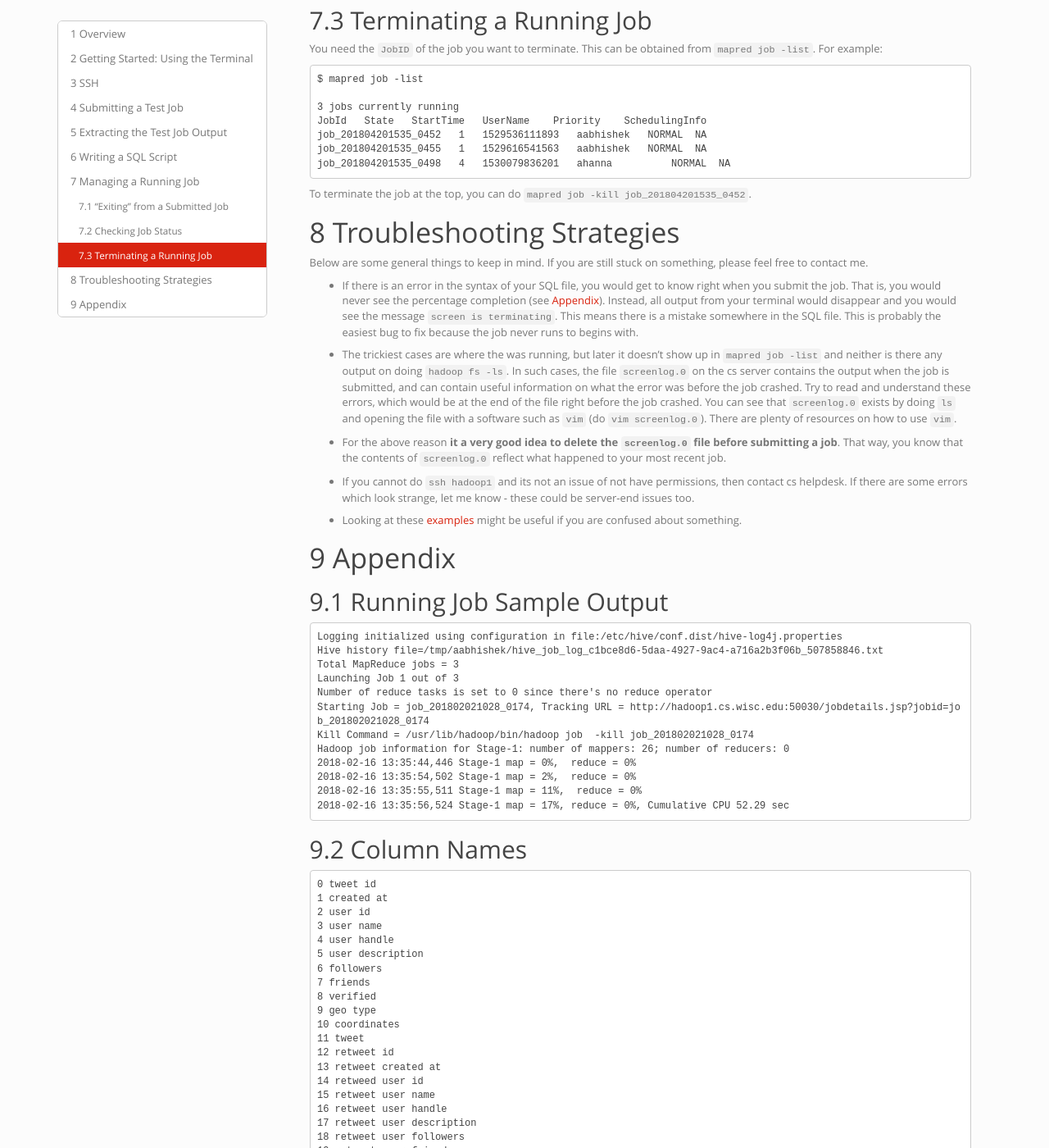
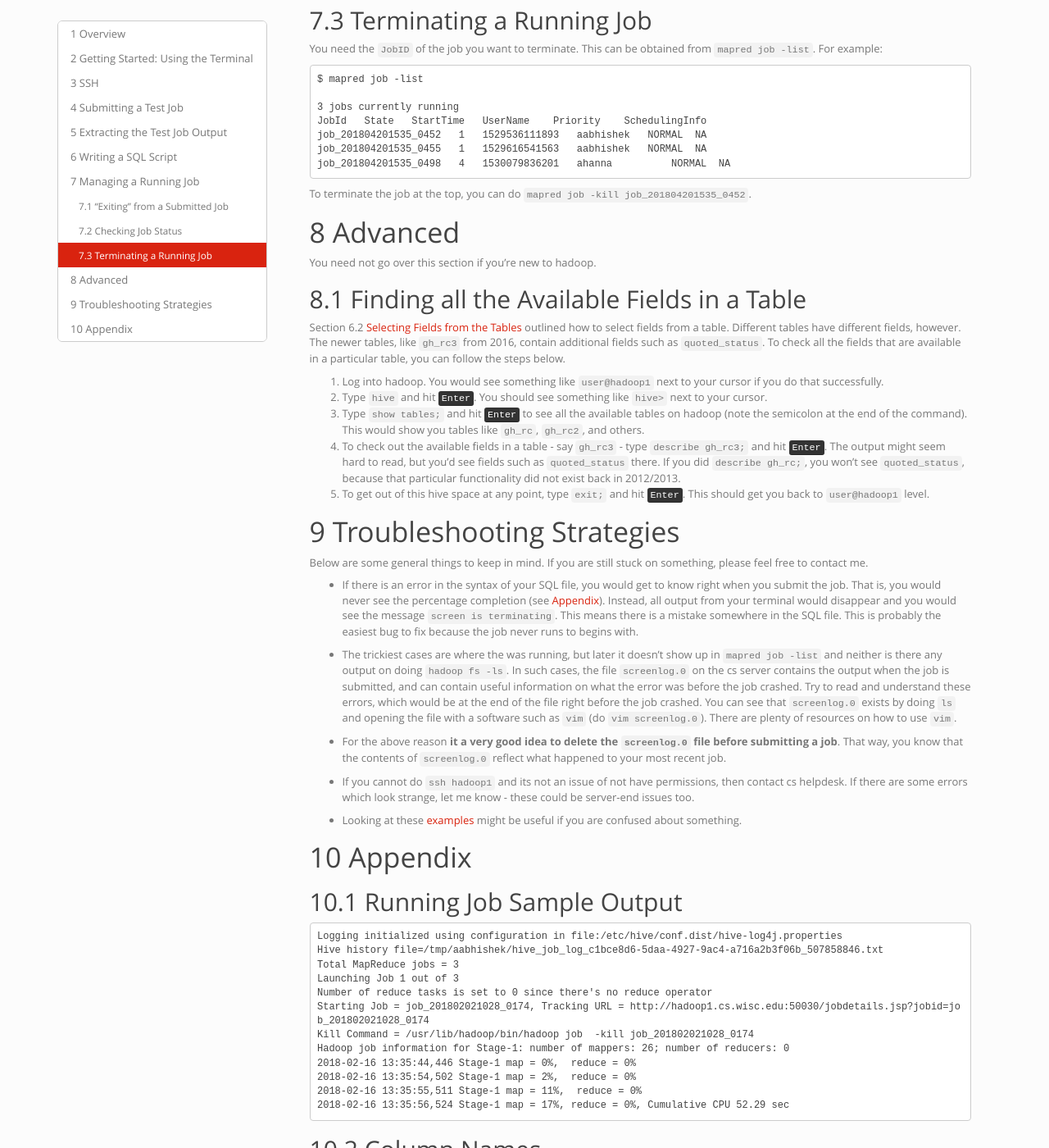
Before and after one commit to aman-abhishek/aman-abhishek.github.io, a Jekyll site: the page hadoop_guide.html, which Jekyll copies as it is, in a window 1280 px wide and 1400 px high, scrolled down 5376 px. Shown: the whole window at 82% size. Built offline with Jekyll 4.4.1, drawn with Linux system fonts in a browser that asks for light colours; some of the changed text lies outside the part shown.

Commit message:
Added a new section on 'adv' topics

```diff
--- a/hadoop_guide.html
+++ b/hadoop_guide.html
@@ -463,8 +463,23 @@ job_201804201535_0498   4   1530079836201   ahanna          NORMAL  NA</code></p
 <p>To terminate the job at the top, you can do <code>mapred job -kill job_201804201535_0452</code>.</p>
 </div>
 </div>
+<div id="advanced" class="section level1">
+<h1><span class="header-section-number">8</span> Advanced</h1>
+<p>You need not go over this section if you’re new to hadoop.</p>
+<div id="finding-all-the-available-fields-in-a-table" class="section level2">
+<h2><span class="header-section-number">8.1</span> Finding all the Available Fields in a Table</h2>
+<p>Section 6.2 <a href="#selecting-fields-from-the-tables">Selecting Fields from the Tables</a> outlined how to select fields from a table. Different tables have different fields, however. The newer tables, like <code>gh_rc3</code> from 2016, contain additional fields such as <code>quoted_status</code>. To check all the fields that are available in a particular table, you can follow the steps below.</p>
+<ol style="list-style-type: decimal">
+<li>Log into hadoop. You would see something like <code>user@hadoop1</code> next to your cursor if you do that successfully.</li>
+<li>Type <code>hive</code> and hit <kbd>Enter</kbd>. You should see something like <code>hive&gt;</code> next to your cursor.</li>
+<li>Type <code>show tables;</code> and hit <kbd>Enter</kbd> to see all the available tables on hadoop (note the semicolon at the end of the command). This would show you tables like <code>gh_rc</code>, <code>gh_rc2</code>, and others.</li>
+<li>To check out the available fields in a table - say <code>gh_rc3</code> - type <code>describe gh_rc3;</code> and hit <kbd>Enter</kbd>. The output might seem hard to read, but you’d see fields such as <code>quoted_status</code> there. If you did <code>describe gh_rc;</code>, you won’t see <code>quoted_status</code>, because that particular functionality did not exist back in 2012/2013.</li>
+<li>To get out of this hive space at any point, type <code>exit;</code> and hit <kbd>Enter</kbd>. This should get you back to <code>user@hadoop1</code> level.</li>
+</ol>
+</div>
+</div>
 <div id="troubleshooting-strategies" class="section level1">
-<h1><span class="header-section-number">8</span> Troubleshooting Strategies</h1>
+<h1><span class="header-section-number">9</span> Troubleshooting Strategies</h1>
 <p>Below are some general things to keep in mind. If you are still stuck on something, please feel free to contact me.</p>
 <ul>
 <li><p>If there is an error in the syntax of your SQL file, you would get to know right when you submit the job. That is, you would never see the percentage completion (see <a href="#appendix">Appendix</a>). Instead, all output from your terminal would disappear and you would see the message <code>screen is terminating</code>. This means there is a mistake somewhere in the SQL file. This is probably the easiest bug to fix because the job never runs to begins with.</p></li>
@@ -475,9 +490,9 @@ job_201804201535_0498   4   1530079836201   ahanna          NORMAL  NA</code></p
 </ul>
 </div>
 <div id="appendix" class="section level1">
-<h1><span class="header-section-number">9</span> Appendix</h1>
+<h1><span class="header-section-number">10</span> Appendix</h1>
 <div id="running-job-sample-output" class="section level2">
-<h2><span class="header-section-number">9.1</span> Running Job Sample Output</h2>
+<h2><span class="header-section-number">10.1</span> Running Job Sample Output</h2>
 <pre><code>Logging initialized using configuration in file:/etc/hive/conf.dist/hive-log4j.properties
 Hive history file=/tmp/aabhishek/hive_job_log_c1bce8d6-5daa-4927-9ac4-a716a2b3f06b_507858846.txt
 Total MapReduce jobs = 3
@@ -492,7 +507,7 @@ Hadoop job information for Stage-1: number of mappers: 26; number of reducers: 0
 2018-02-16 13:35:56,524 Stage-1 map = 17%, reduce = 0%, Cumulative CPU 52.29 sec</code></pre>
 </div>
 <div id="column-names" class="section level2">
-<h2><span class="header-section-number">9.2</span> Column Names</h2>
+<h2><span class="header-section-number">10.2</span> Column Names</h2>
 <pre><code>0 tweet id
 1 created at
 2 user id
```
Also changed, not shown: other parts of hadoop_guide.html (+1 -1 lines).
